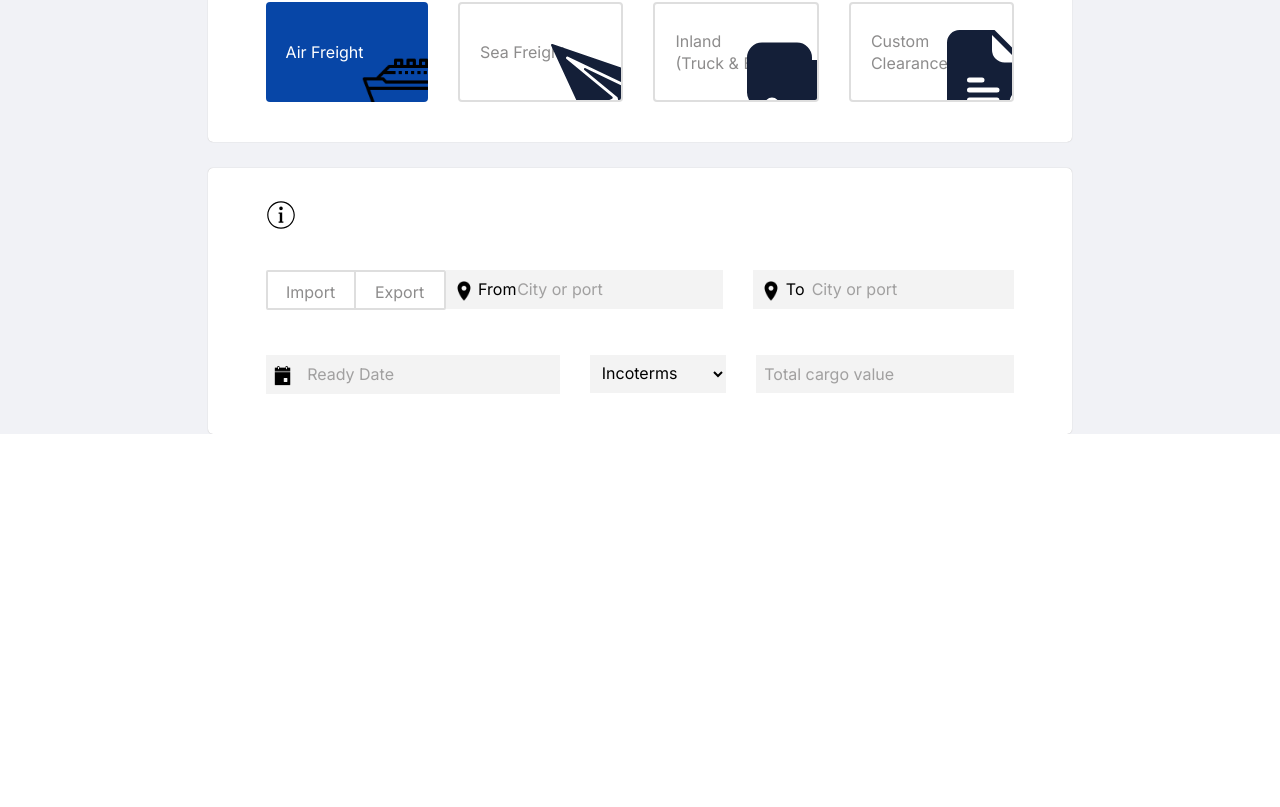
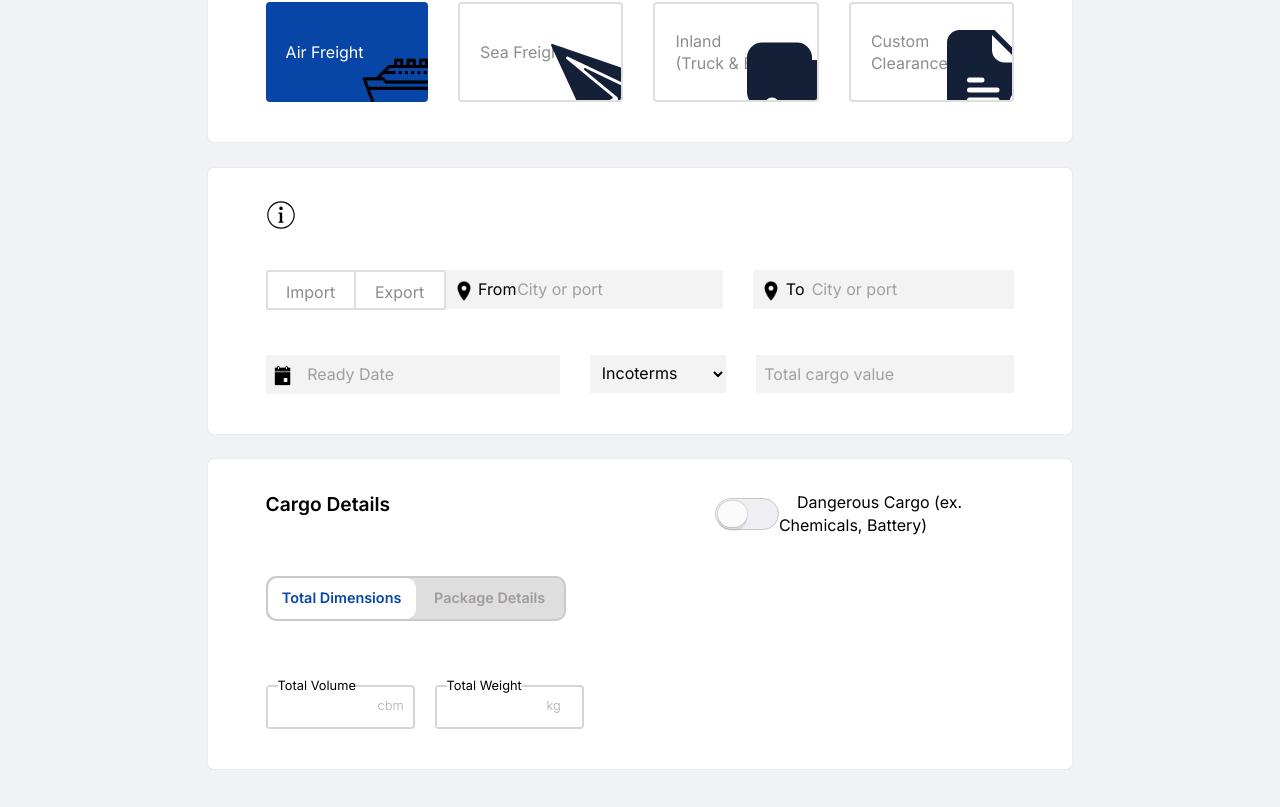
Before and after one commit to avoajaugochukwu/send_ng_frontend, a React (Create React App) app: page / in a window 1280 px wide. Shown: the part 399-1206 px from the top of the page. Before the commit the page ends 833 px from the top, so only its background shows below. Built offline with nearby package versions, Linux system fonts and the light colour scheme.

Commit message:
Cargo Details added

```diff
--- a/src/App.js
+++ b/src/App.js
@@ -2,6 +2,7 @@ import Header from './components/Header';
 import NewBooking from './components/NewBooking';
 import SelectAService from './components/SelectAService';
 import ImportExport from './components/ImportExport';
+import CargoDetails from './components/CargoDetails';
 
 import './App.css';
 
@@ -12,6 +13,9 @@ function App() {
       <NewBooking />
       <SelectAService />
       <ImportExport />
+      <CargoDetails />
+
+      <br /><br /><br /><br /><br /><br />
     </div>
   );
 }
--- /dev/null
+++ b/src/components/CargoDetails/CargoDetails.js
@@ -0,0 +1,45 @@
+
+import clsx from 'clsx'
+
+import ToggleButton from './components/ToggleButton'
+import MaterialUIInput from './components/MaterialUIInput'
+
+import styles from './CargoDetails.module.css'
+
+export default function CargoDetails() {
+  return (
+    <div className={styles.Wrapper}>
+      <div className={styles.FlexContainer}>
+        <div className={styles.FlexItem}>
+          <h3 className={styles.CargoDetailsHeader}>Cargo Details</h3>
+        </div>
+        <div className={clsx(styles.FlexItem, styles.DangerousSubstance)}>
+          <ToggleButton />
+          <div>
+            <span className={styles.Bolder}>&nbsp;&nbsp;&nbsp;&nbsp;Dangerous Cargo&nbsp;</span>
+            <span>(ex. Chemicals, Battery)</span>
+          </div>
+        </div>
+      </div>
+      <div className={styles.Options}>
+        <div>
+          <div className={styles.Switch}>
+            <div className={styles.Quality}>
+              {/* <input defaultChecked id='q1' name='q' type='radio' value='q1' /> */}
+              <input defaultChecked id='d1' name='d' type='radio' value='q1' />
+              <label htmlFor='d1'>Total Dimensions</label>
+            </div>
+            <div className={styles.Quality}>
+              <input id='d2' name='d' type='radio' value='q2' />
+              <label htmlFor='d2'>Package Details</label>
+            </div>
+          </div>
+        </div>
+        {/*  */}
+        <div>
+        <MaterialUIInput />
+        </div>
+      </div>
+    </div>
+  )
+}
--- /dev/null
+++ b/src/components/CargoDetails/CargoDetails.module.css
@@ -0,0 +1,126 @@
+.Wrapper {
+  margin: 0 13rem;
+  background-color: #fff;
+  padding-bottom: 2.5rem;
+  border-radius: 5px;
+  box-shadow: 0px 0px 1px rgb(175, 173, 173);
+  margin-top: 1.6rem;
+}
+
+.CargoDetailsHeader {
+
+  font-size: larger;
+  font-weight: 600;
+}
+
+.FlexContainer {
+  display: flex;
+  flex-direction: row;
+  flex-wrap: nowrap;
+  justify-content: flex-start;
+  align-content: stretch;
+  align-items: flex-start;
+
+  padding: 0 3.6rem;
+  padding: 2rem 3.6rem;
+  padding-bottom: 2.5rem;
+  }
+
+  .FlexItem:nth-child(1) {
+    order: 0;
+    flex: 1 1 auto;
+    align-self: auto;
+    width: 60%;
+    }
+
+  .FlexItem:nth-child(2) {
+    order: 0;
+    flex: 1 1 auto;
+    align-self: auto;
+    width: 40%;
+    }
+
+    .DangerousSubstance {
+      display: flex;
+      flex-direction: row;
+      align-items: center;
+      font-weight: 400;
+      /* color: rgb(141, 140, 140); */
+    }
+
+    .Bolder {
+      font-weight: 500;
+    }
+
+
+.Options {
+  padding: 0 3.6rem;
+}
+
+    /* Radio Button */
+  .Switch {
+    position: relative;
+    background-color: rgba(175, 174, 174, 0.412);
+    width: 300px;
+    height: 45px;
+
+    color: rgb(160, 155, 155);
+    font-weight: 400;
+    /* font-size: 25px; */
+    border-radius: 10px;
+    border: 2px solid rgba(175, 174, 174, 0.412);
+  }
+
+  .Quality {
+    position: relative;
+    display: inline-block;
+    width: 50%;
+    height: 100%;
+    line-height: 40px;
+
+  }
+  .Quality:first-child label {
+    border-radius: 10px;
+    /* border: 2px solid rgba(175, 174, 174, 0.412); */
+  }
+  .Quality:last-child label {
+    border-radius: 10px;
+    /* border-top: 2px solid rgba(175, 174, 174, 0.412);
+    border-right: 2px solid rgba(175, 174, 174, 0.412);
+    border-bottom: 2px solid rgba(175, 174, 174, 0.412); */
+  }
+  .Quality label {
+    position: absolute;
+    top: 0;
+    left: 0;
+    width: 100%;
+    height: 100%;
+    cursor: pointer;
+    padding-left: 10px;
+    padding-right: 10px;
+    font-size: 90%;
+    font-weight: 600;
+    text-align: center;
+    transition: transform 0.4s, color 0.4s, background-color 0.4s;
+
+  }
+  .Quality input[type="radio"] {
+    appearance: none;
+    width: 0;
+    height: 0;
+    opacity: 0;
+
+  }
+  .Quality input[type="radio"]:focus {
+    outline: 0;
+    outline-offset: 0;
+  }
+
+  .Quality input[type="radio"]:checked ~ label {
+    /* border: 2px solid #0746a7; */
+    background-color: #fff;
+    color: #0746a7;
+  }
+  .Quality input[type="radio"]:active ~ label {
+    transform: scale(1.05);
+  }
--- /dev/null
+++ b/src/components/CargoDetails/components/MaterialUIInput/MaterialUIInput.js
@@ -0,0 +1,26 @@
+import clsx from 'clsx'
+import styles from './MaterialUIInput.module.css'
+
+
+export default function MaterialUIInput(props) {
+  // const
+  return (
+    <>
+      <div className={styles.FlexContainer}>
+        <div className={styles.InputWrapper}>
+          <input type="text" placeholder="" />
+          <span>cbm</span>
+          <label className={styles.Label}>Total Volume</label>
+        </div>
+
+        {/* **************** */}
+
+        <div className={clsx(styles.InputWrapper, styles.LeftMargin)}>
+          <input type="text" placeholder="" />
+          <span>kg</span>
+          <label className={styles.Label}>Total Weight</label>
+        </div>
+      </div>
+    </>
+  )
+}
--- /dev/null
+++ b/src/components/CargoDetails/components/MaterialUIInput/MaterialUIInput.module.css
@@ -0,0 +1,52 @@
+
+
+.FlexContainer {
+  display: flex;
+  flex-direction: row;
+  flex-wrap: nowrap;
+  justify-content: flex-start;
+  align-content: stretch;
+  align-items: flex-start;
+
+  margin-top: 4rem;
+}
+
+
+.InputWrapper {
+  display: flex;
+  border: 2px solid #d6d5d5;
+  border-radius: 4px;
+  position: relative;
+
+}
+
+.InputWrapper input {
+  width: 110px;
+  flex: 11 1 auto;
+  height: 40px;
+  color: #8f8c8c;
+}
+.InputWrapper input:focus {
+  outline: none;
+}
+
+.InputWrapper span {
+  flex: 1 1 auto;
+  padding-top: 10px;
+  font-size: 80%;
+  width: 35px;
+  color: #adaaaa;
+}
+
+.Label {
+  position: absolute;
+  top: -10px;
+  left: 10px;
+  background-color: #fff;
+  font-size: 80%;
+  font-weight: 500;
+}
+
+.LeftMargin {
+  margin-left: 20px;
+}
--- /dev/null
+++ b/src/components/CargoDetails/components/MaterialUIInput/index.js
@@ -0,0 +1,3 @@
+import MaterialUIInput from "./MaterialUIInput";
+
+export default MaterialUIInput
--- /dev/null
+++ b/src/components/CargoDetails/components/ToggleButton/ToggleButton.css
@@ -0,0 +1,73 @@
+.tgl {
+  display: none;
+}
+.tgl, .tgl:after, .tgl:before, .tgl *, .tgl *:after, .tgl *:before, .tgl + .tgl-btn {
+  box-sizing: border-box;
+}
+.tgl::-moz-selection, .tgl:after::-moz-selection, .tgl:before::-moz-selection, .tgl *::-moz-selection, .tgl *:after::-moz-selection, .tgl *:before::-moz-selection, .tgl + .tgl-btn::-moz-selection {
+  background: none;
+}
+.tgl::selection, .tgl:after::selection, .tgl:before::selection, .tgl *::selection, .tgl *:after::selection, .tgl *:before::selection, .tgl + .tgl-btn::selection {
+  background: none;
+}
+.tgl + .tgl-btn {
+  outline: 0;
+  display: block;
+  width: 4em;
+  height: 2em;
+  position: relative;
+  cursor: pointer;
+  -webkit-user-select: none;
+     -moz-user-select: none;
+      -ms-user-select: none;
+          user-select: none;
+}
+.tgl + .tgl-btn:after, .tgl + .tgl-btn:before {
+  position: relative;
+  display: block;
+  content: "";
+  width: 50%;
+  height: 100%;
+}
+.tgl + .tgl-btn:after {
+  left: 0;
+}
+.tgl + .tgl-btn:before {
+  display: none;
+}
+.tgl:checked + .tgl-btn:after {
+  left: 50%;
+}
+
+
+.tgl-ios + .tgl-btn {
+  background: #efeef3;
+  border-radius: 2em;
+  padding: 2px;
+  transition: all 0.4s ease;
+  border: 1px solid rgb(201, 200, 200);
+}
+.tgl-ios + .tgl-btn:after {
+  border-radius: 2em;
+  background: #fbfbfb;
+  transition: left 0.3s cubic-bezier(0.175, 0.885, 0.32, 1.275), padding 0.3s ease, margin 0.3s ease;
+  box-shadow: 0 0 0 1px rgba(0, 0, 0, 0.1), 0 4px 0 rgba(0, 0, 0, 0.08);
+}
+.tgl-ios + .tgl-btn:hover:after {
+  will-change: padding;
+}
+.tgl-ios + .tgl-btn:active {
+  box-shadow: inset 0 0 0 2em #e8eae9;
+}
+.tgl-ios + .tgl-btn:active:after {
+  padding-right: 0.8em;
+}
+.tgl-ios:checked + .tgl-btn {
+  background: #0746a7;
+}
+.tgl-ios:checked + .tgl-btn:active {
+  box-shadow: none;
+}
+.tgl-ios:checked + .tgl-btn:active:after {
+  margin-left: -0.8em;
+}
--- /dev/null
+++ b/src/components/CargoDetails/components/ToggleButton/ToggleButton.js
@@ -0,0 +1,10 @@
+import './ToggleButton.css'
+
+export default function ToggleButton() {
+  return (
+    <div>
+      <input className="tgl tgl-ios" id="cb2" type="checkbox" />
+      <label className="tgl-btn" htmlFor="cb2"></label>
+    </div>
+  )
+}
--- /dev/null
+++ b/src/components/CargoDetails/components/ToggleButton/index.js
@@ -0,0 +1,3 @@
+import ToggleButton from "./ToggleButton";
+
+export default ToggleButton
--- /dev/null
+++ b/src/components/CargoDetails/index.js
@@ -0,0 +1,4 @@
+import CargoDetails from "./CargoDetails"
+
+
+export default CargoDetails
--- a/src/components/ImportExport/ImportExport.js
+++ b/src/components/ImportExport/ImportExport.js
@@ -73,7 +73,7 @@ function ImportExport() {
 
 
             <select className={styles.SelectTag}>
-              <option selected>Incoterms</option>
+              <option defaultValue>Incoterms</option>
             </select>
           </div>
         </div>
```
